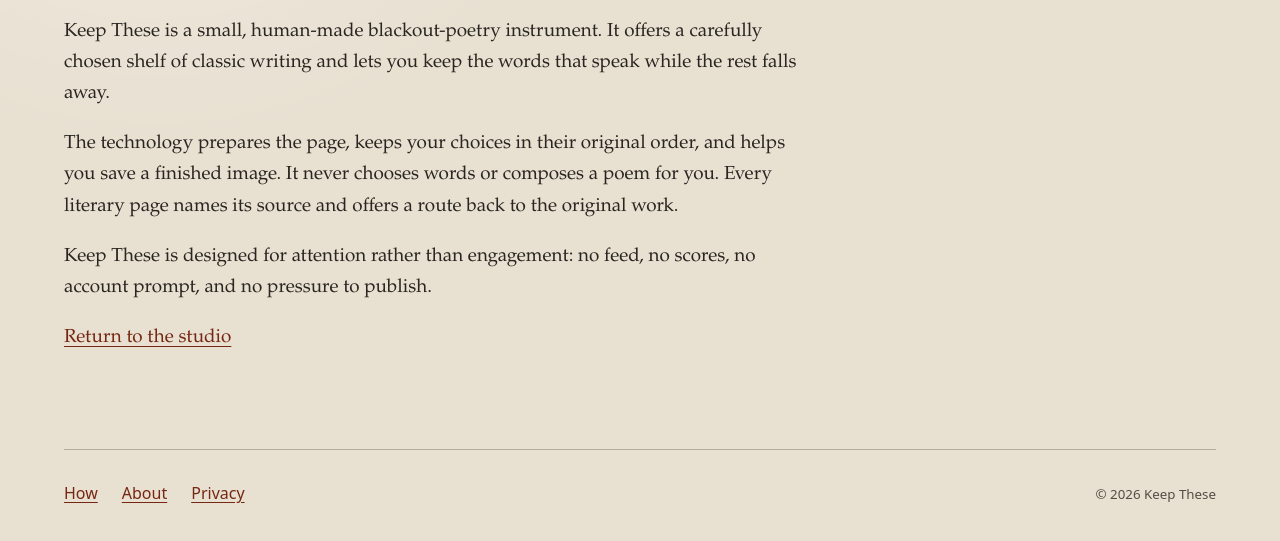
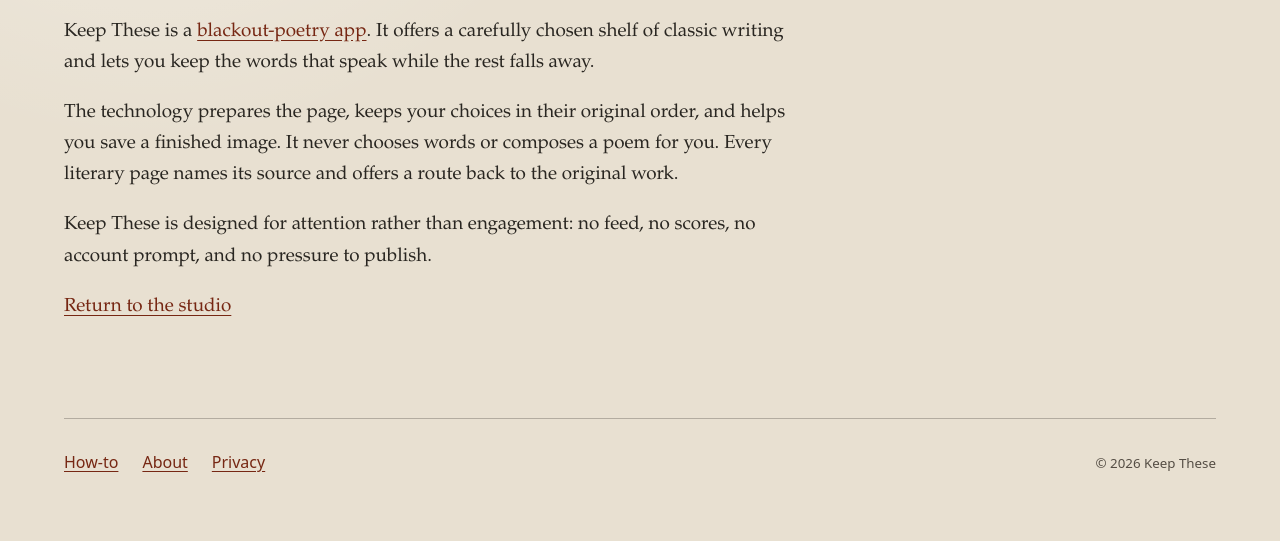
Before and after one commit to glowkeeper/keepthese, an Astro site: page /about in a window 1280 px wide. Shown: the part 371-912 px from the top of the page. Built offline with nearby package versions, Linux system fonts and the light colour scheme; Astro itself is replaced by a stand-in of ours.

Commit message:
copy: refine footer and about wording

```diff
--- a/src/layouts/SiteLayout.astro
+++ b/src/layouts/SiteLayout.astro
@@ -91,7 +91,7 @@ const isHomepage = canonicalPath === '/';
       <slot />
       <footer class="site-footer">
         <nav aria-label="Footer">
-          <a href="/blackout-poetry/">How</a>
+          <a href="/blackout-poetry/">How-to</a>
           <a href="/about/">About</a>
           <a href="/privacy/">Privacy</a>
         </nav>
--- a/src/pages/about.astro
+++ b/src/pages/about.astro
@@ -15,9 +15,9 @@ const description =
   <article class="practice-guide">
     <h1>About Keep These</h1>
     <p>
-      Keep These is a small, human-made blackout-poetry instrument. It offers a
-      carefully chosen shelf of classic writing and lets you keep the words that
-      speak while the rest falls away.
+      Keep These is a <a href="/blackout-poetry/">blackout-poetry app</a>. It
+      offers a carefully chosen shelf of classic writing and lets you keep the
+      words that speak while the rest falls away.
     </p>
     <p>
       The technology prepares the page, keeps your choices in their original
```
Also changed, not shown: browser-tests/studio.spec.ts (+5 -2 lines).
